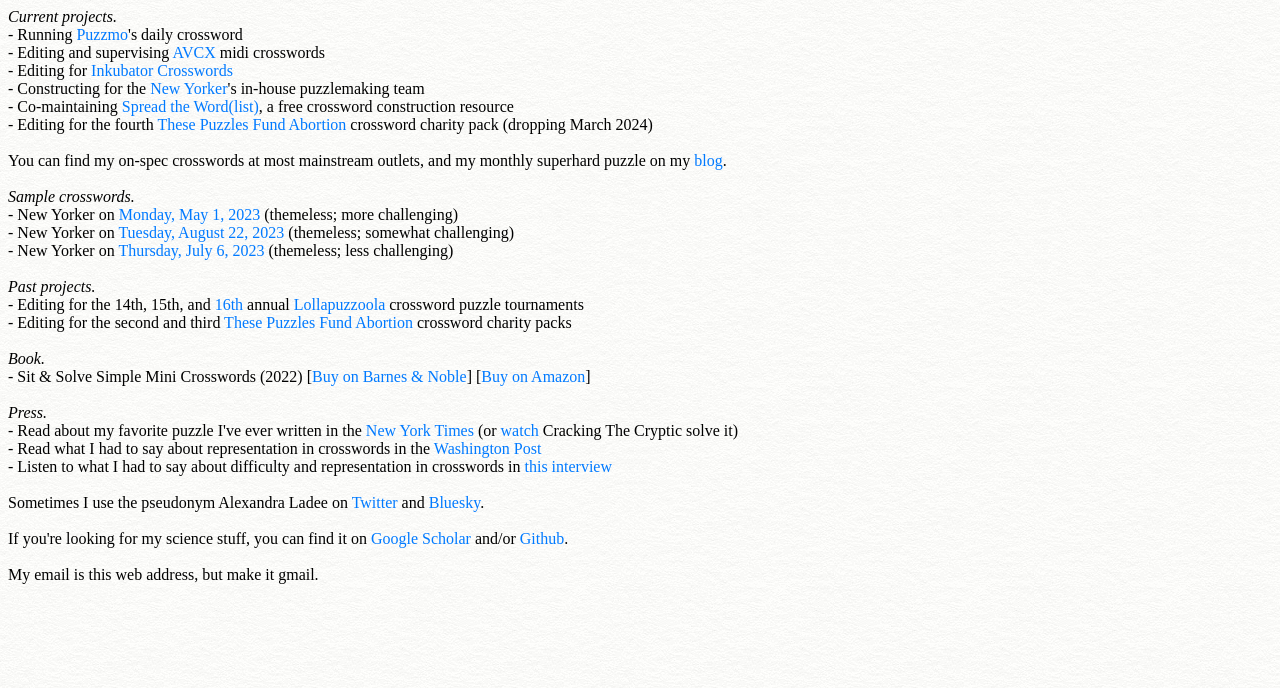
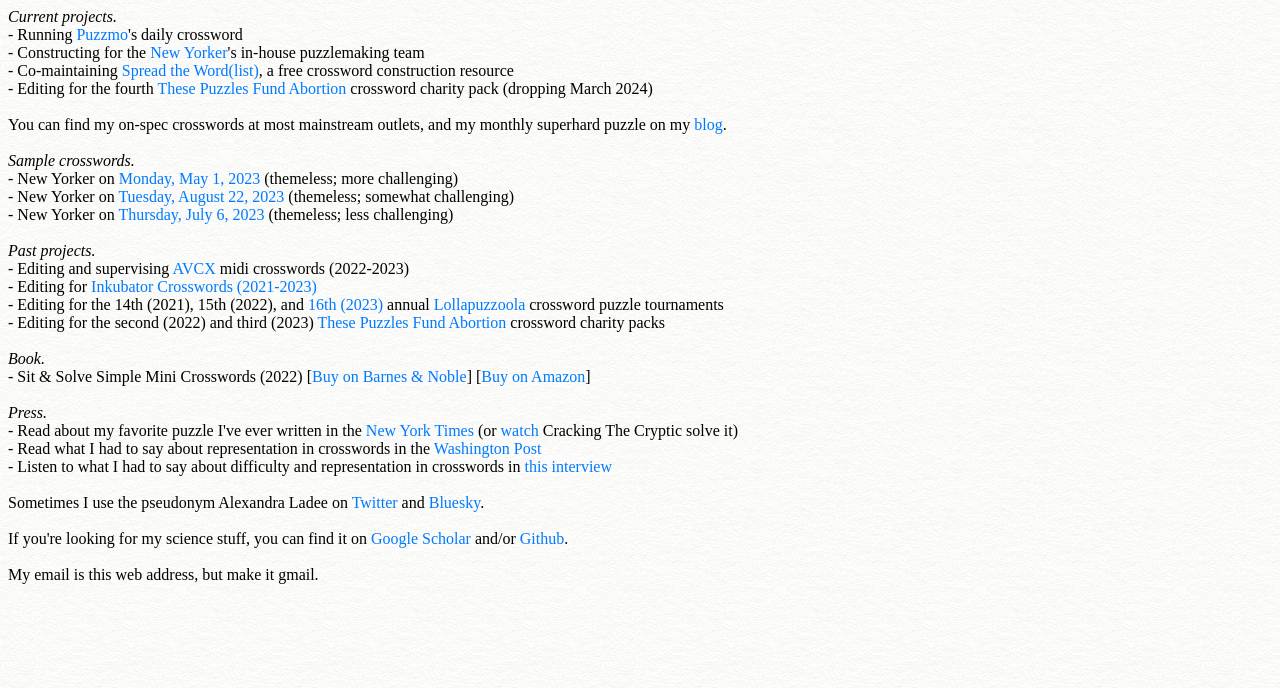
Before and after one commit to brookehus/brookehus.github.io, a plain HTML site: page index.html in a window 1280 px wide. Shown: the top 688 px of the page. Drawn offline with Linux system fonts and the light colour scheme.

Commit message:
move lil/ink

```diff
--- a/index.html
+++ b/index.html
@@ -48,8 +48,6 @@ a:active {
 
 <i>Current projects.</i><br>
 - Running <a href="https://puzzmo.com/">Puzzmo</a>'s daily crossword<br>
-- Editing and supervising <a href="https://avxwords.com/">AVCX</a> midi crosswords<br>
-- Editing for <a href="https://inkubatorcrosswords.com/">Inkubator Crosswords</a><br>
 - Constructing for the <a href="https://www.newyorker.com/contributors/brooke-husic">New Yorker</a>'s in-house puzzlemaking team<br>
 - Co-maintaining <a href="https://www.spreadthewordlist.com/">Spread the Word(list)</a>, a free crossword construction resource<br>
 - Editing for the fourth <a href="https://abortionpuzzles.com/">These Puzzles Fund Abortion</a> crossword charity pack (dropping March 2024)<br>
@@ -62,8 +60,10 @@ You can find my on-spec crosswords at most mainstream outlets, and my monthly su
 - New Yorker on <a href="https://www.newyorker.com/puzzles-and-games-dept/crossword/2023/07/06">Thursday, July 6, 2023</a> (themeless; less challenging)<br>
 <br>
 <i>Past projects.</i><br>
-- Editing for the 14th, 15th, and <a href="https://bemoresmarter.com/lpz2023/">16th</a> annual <a href="https://en.wikipedia.org/wiki/Lollapuzzoola/">Lollapuzzoola</a> crossword puzzle tournaments<br>
-- Editing for the second and third <a href="https://abortionpuzzles.com/">These Puzzles Fund Abortion</a> crossword charity packs<br>
+- Editing and supervising <a href="https://avxwords.com/">AVCX</a> midi crosswords (2022-2023)<br>
+- Editing for <a href="https://inkubatorcrosswords.com/">Inkubator Crosswords (2021-2023)</a><br>
+- Editing for the 14th (2021), 15th (2022), and <a href="https://bemoresmarter.com/lpz2023/">16th (2023)</a> annual <a href="https://en.wikipedia.org/wiki/Lollapuzzoola/">Lollapuzzoola</a> crossword puzzle tournaments<br>
+- Editing for the second (2022) and third (2023) <a href="https://abortionpuzzles.com/">These Puzzles Fund Abortion</a> crossword charity packs<br>
 <br>
 <i>Book.</i><br>
 - Sit & Solve Simple Mini Crosswords (2022) [<a href="https://www.barnesandnoble.com/w/sit-solve-simple-mini-crosswords-brooke-husic/1141127859">Buy on Barnes & Noble</a>] [<a href="https://www.amazon.com/Solve-Simple-Mini-Crosswords-Solve%C2%AE/dp/1454946709">Buy on Amazon</a>]<br>
```
